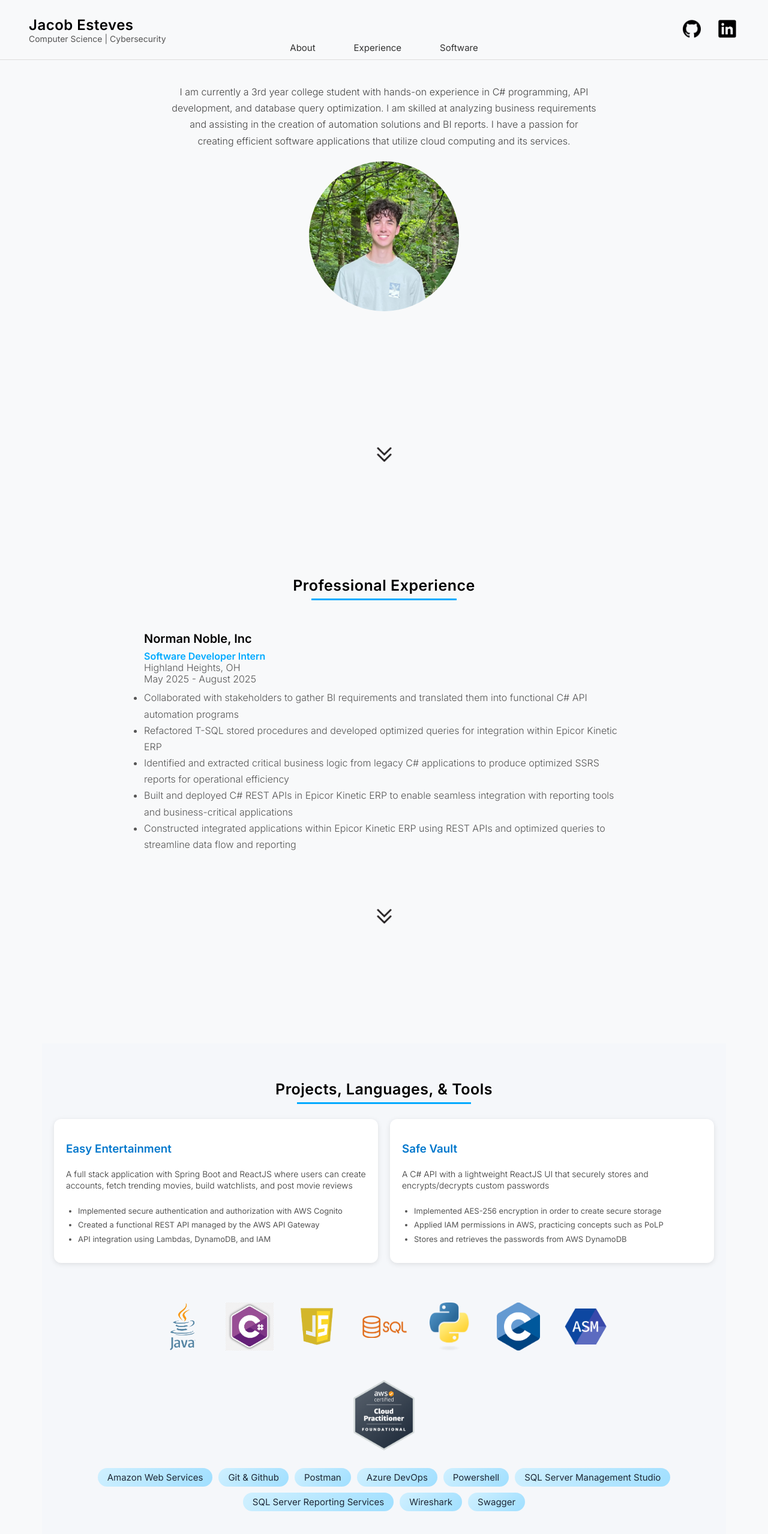
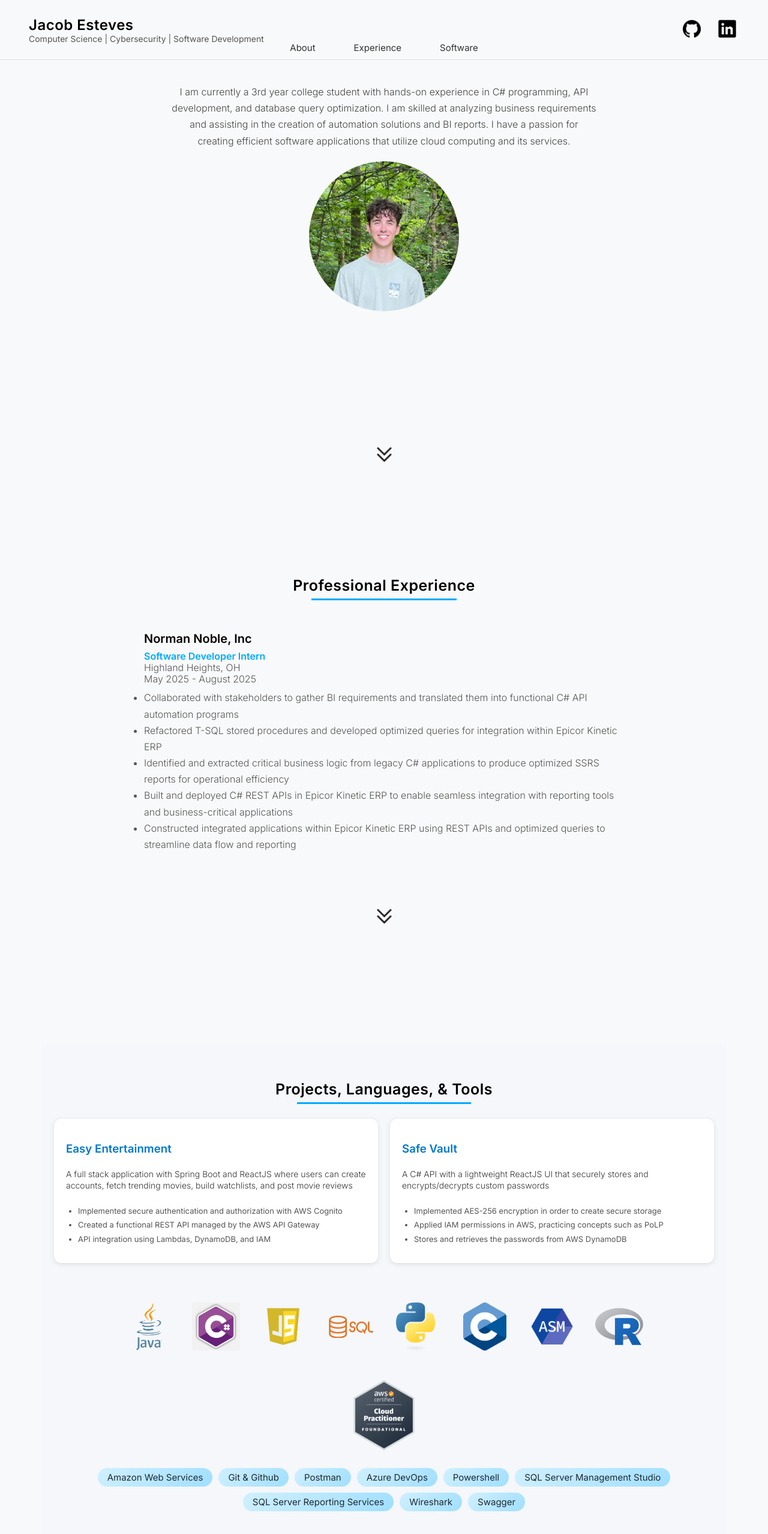
Before and after one commit to jacob670/PersonalWebsite, a React (Create React App) app: page / in a window 1280 px wide. Shown: the top 2558 px of the page at 60% size. Built offline with nearby package versions, Linux system fonts and the light colour scheme.

Commit message:
added r language and testing new header

```diff
--- a/src/components/Header.js
+++ b/src/components/Header.js
@@ -30,7 +30,7 @@
             >
                 <h2 style={{ margin: 0 }}>Jacob Esteves</h2>
                 <span style={{ fontSize: "14px", color: "#555" }}>
-                    Computer Science | Cybersecurity
+                    Computer Science | Cybersecurity | Software Development
                 </span>
             </div>
 
--- a/src/components/Software.js
+++ b/src/components/Software.js
@@ -4,11 +4,10 @@
   {
     title: "Easy Entertainment",
     description: "A full stack application with Spring Boot and ReactJS where users can create accounts, fetch trending movies, build watchlists, and post movie reviews",
-
     bullets: ["Implemented secure authentication and authorization with AWS Cognito",
       "Created a functional REST API managed by the AWS API Gateway",
       "API integration using Lambdas, DynamoDB, and IAM"],
-
+    link: "https://github.com/jacob670/java-aws-chat-application-v2"
   },
   {
     title: "Safe Vault",
@@ -16,7 +15,7 @@
     bullets: ["Implemented AES-256 encryption in order to create secure storage",
       "Applied IAM permissions in AWS, practicing concepts such as PoLP",
       "Stores and retrieves the passwords from AWS DynamoDB"],
-
+    link: "https://github.com/jacob670/SafeVault"
   },
 ];
 
@@ -46,6 +45,7 @@
   { src: "/assets/python-logo.png", alt: "Python" },
   { src: "/assets/c-logo.png", alt: "C" },
   { src: "/assets/assembly-logo.png", alt: "Assembly" },
+  { src: "/assets/r-logo-v2.png", alt: "R" },
 ];
 
 const containerStyle = {
@@ -193,6 +193,7 @@
             </ul>
 
           </div>
+
         ))}
       </div>
 
@@ -218,7 +219,6 @@
         />
       </div>
 
-
       <div style={containerStyleTools}>
         {tools.map((tool) => (
           <span key={tool} style={badgeStyle}>
```
Also changed, not shown: public/assets/r-logo-v2.png (added), public/assets/r-logo.png (added). Lines whose indentation alone changed are shown as unchanged.
